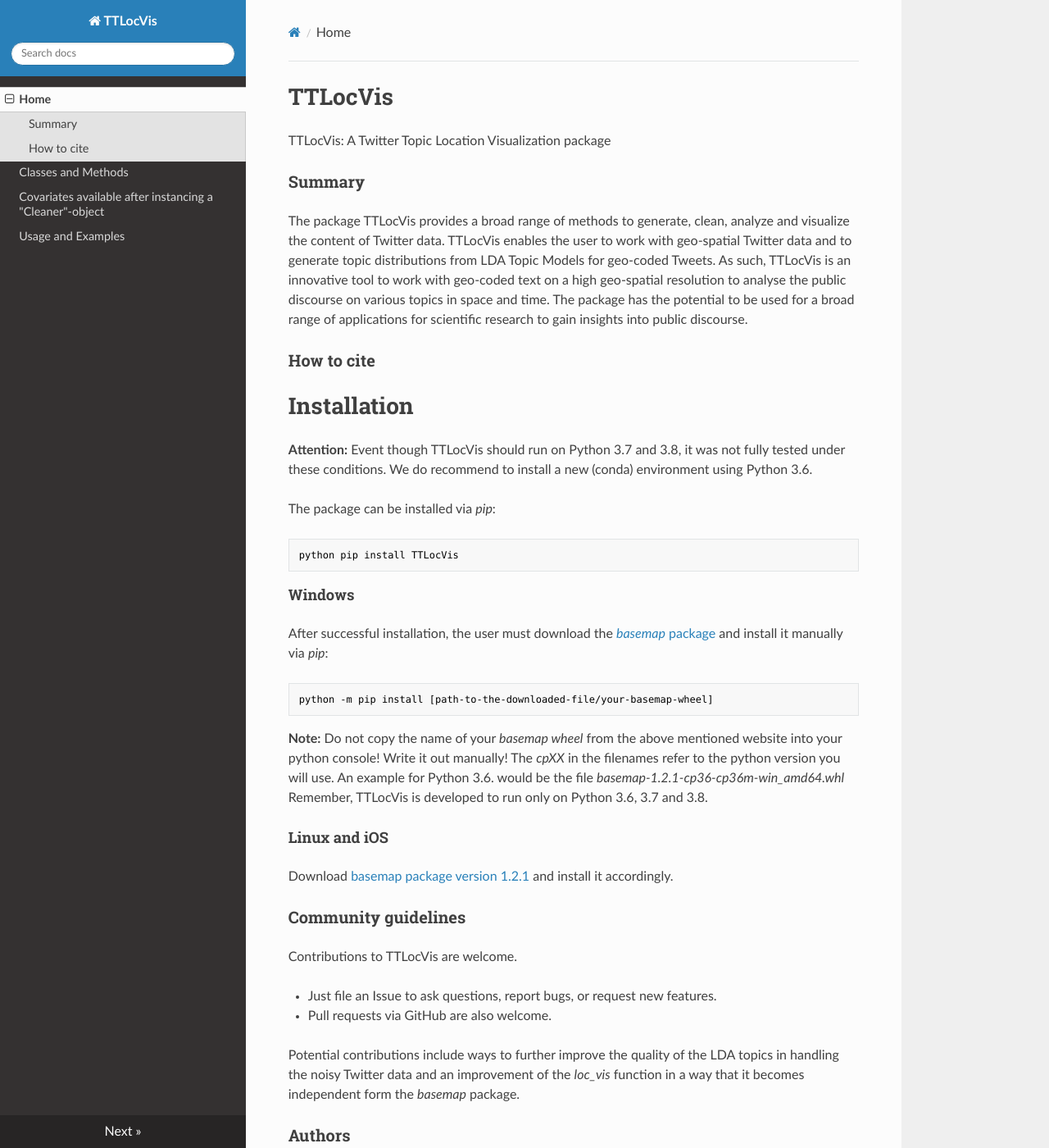
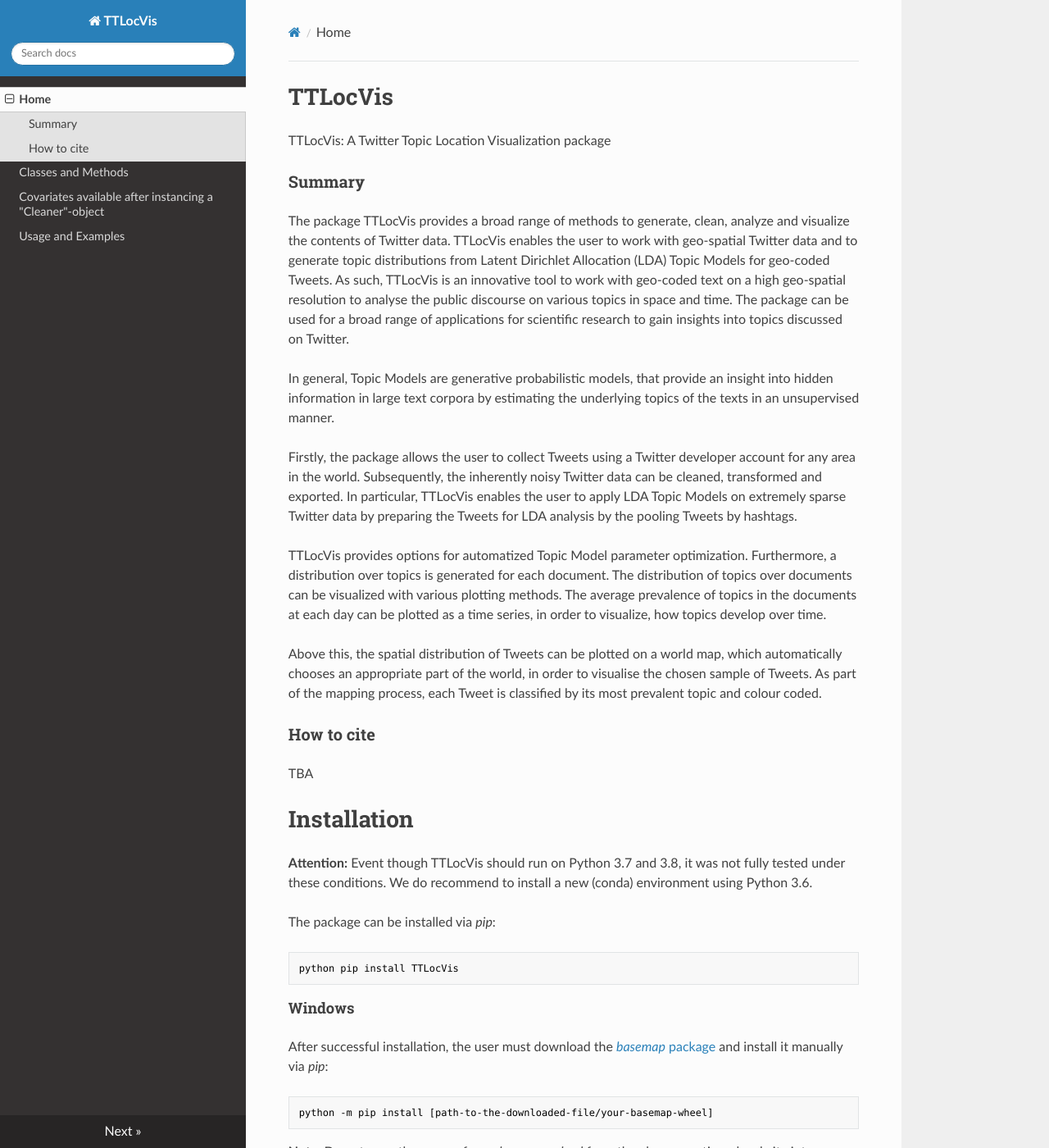
Before and after one commit to xillig/TTLocVis, an MkDocs documentation site: the page built from docs/index.md, in a window 1280 px wide and 1400 px high. Shown: the whole window at 82% size. Built offline with MkDocs 1.6.1, drawn with Linux system fonts in a browser that asks for light colours; nearby versions of some CDN libraries.

```diff
--- a/docs/index.md
+++ b/docs/index.md
@@ -3,14 +3,33 @@
 TTLocVis: A Twitter Topic Location Visualization package
 
 ###Summary
-The package TTLocVis provides a broad range of methods to generate, clean, analyze and visualize the content of Twitter data.
-TTLocVis enables the user to work with geo-spatial Twitter data and to generate topic distributions from LDA Topic Models
-for geo-coded Tweets. As such, TTLocVis is an innovative tool to work with geo-coded text on a high geo-spatial resolution to
-analyse the public discourse on various topics in space and time. The package has the potential to be used for a broad range of applications
-for scientific research to gain insights into public discourse.
+The package TTLocVis provides a broad range of methods to generate, clean, analyze and visualize the contents of Twitter
+data. TTLocVis enables the user to work with geo-spatial Twitter data and to generate topic distributions from Latent
+Dirichlet Allocation (LDA) Topic Models for geo-coded Tweets. As such, TTLocVis is an innovative
+tool to work with geo-coded text on a high geo-spatial resolution to analyse the public discourse on various topics in
+space and time. The package can be used for a broad range of applications for scientific research to gain insights into
+topics discussed on Twitter.
+
+In general, Topic Models are generative probabilistic models, that provide an insight into hidden information
+in large text corpora by estimating the underlying topics of the texts in an unsupervised manner.
+
+Firstly, the package allows the user to collect Tweets using a Twitter developer account for any area in the world.
+Subsequently, the inherently noisy Twitter data can be cleaned, transformed and exported.
+In particular, TTLocVis enables the user to apply LDA Topic Models on extremely sparse Twitter data by preparing
+the Tweets for LDA analysis by the pooling Tweets by hashtags.
+
+TTLocVis provides options for automatized Topic Model parameter optimization. Furthermore, a distribution over
+topics is generated for each document. The distribution of topics over documents can be visualized with various
+plotting methods. The average prevalence of topics in the documents at each day can
+be plotted as a time series, in order to visualize, how topics develop over time.
+
+Above this, the spatial distribution of Tweets can be plotted on a world map, which automatically chooses an appropriate
+part of the world, in order to visualise the chosen sample of Tweets. As part of the mapping process, each Tweet is
+classified by its most prevalent topic and colour coded.
 
 ###How to cite
 
+TBA
 
 #Installation
 __Attention:__ Event though TTLocVis should run on Python 3.7 and 3.8, it was not fully tested under these conditions.
```
Also changed, not shown: README.md (+28 -8 lines), paper.md (+4 -4 lines).
